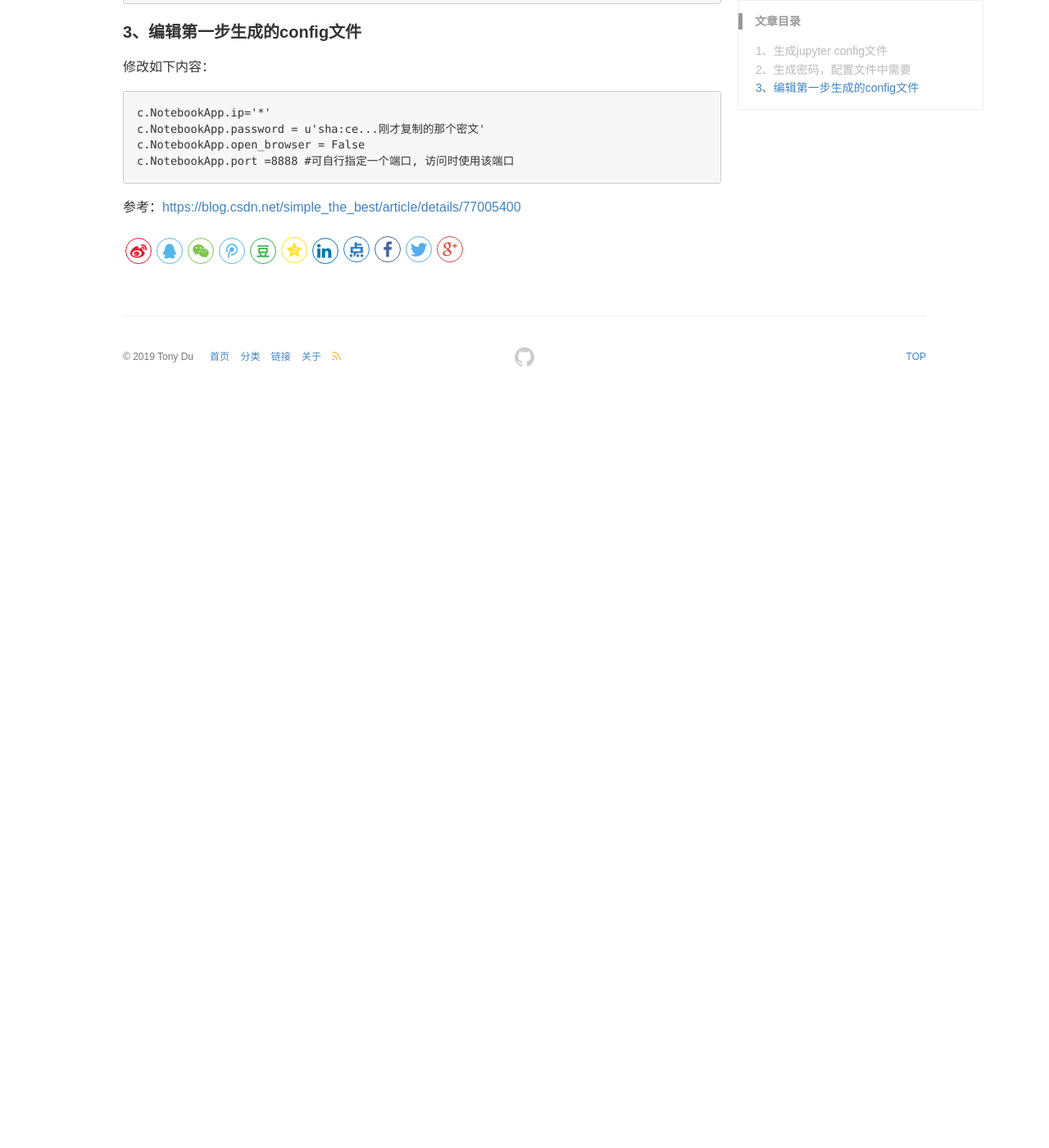
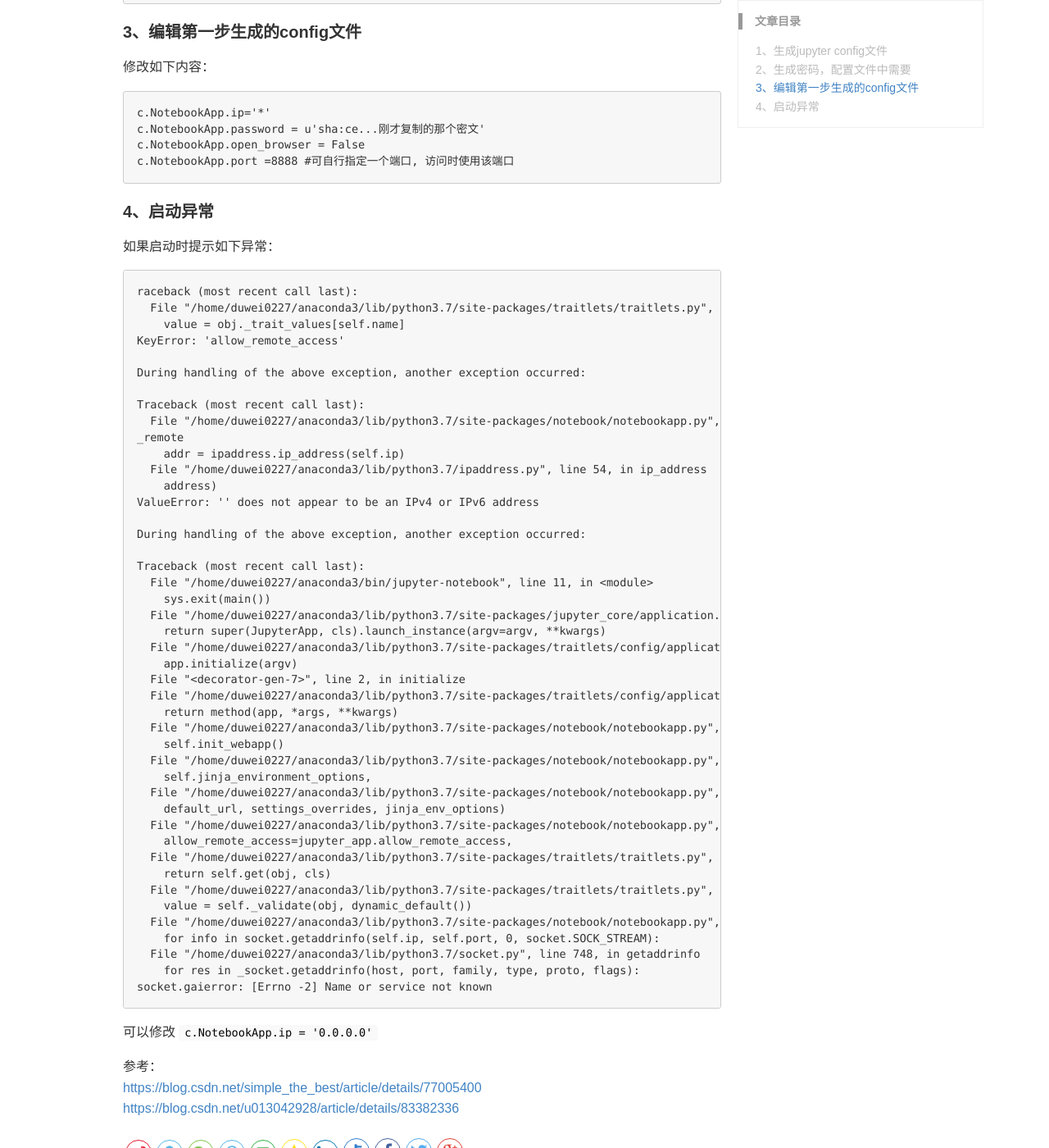
Before and after one commit to duwei0227/probiecoder, a Jekyll site: the page built from _posts/2019-01-28-support-jupyter-remote-access.md, in a window 1280 px wide and 1400 px high, scrolled down 552 px. Shown: the whole window at 82% size. Built offline with Jekyll 4.4.1, drawn with Linux system fonts in a browser that asks for light colours; before the commit the page ends 1036 px from its top, so only the background shows below that.

Commit message:
增加启动异常处理

````diff
--- a/_posts/2019-01-28-support-jupyter-remote-access.md
+++ b/_posts/2019-01-28-support-jupyter-remote-access.md
@@ -31,4 +31,58 @@ c.NotebookApp.open_browser = False
 c.NotebookApp.port =8888 #可自行指定一个端口, 访问时使用该端口
 ```
 
-参考：[https://blog.csdn.net/simple_the_best/article/details/77005400](https://blog.csdn.net/simple_the_best/article/details/77005400)
+#### 4、启动异常
+如果启动时提示如下异常：
+```
+raceback (most recent call last):
+  File "/home/duwei0227/anaconda3/lib/python3.7/site-packages/traitlets/traitlets.py", line 528, in get
+    value = obj._trait_values[self.name]
+KeyError: 'allow_remote_access'
+
+During handling of the above exception, another exception occurred:
+
+Traceback (most recent call last):
+  File "/home/duwei0227/anaconda3/lib/python3.7/site-packages/notebook/notebookapp.py", line 864, in _default_allow#c.NotebookApp.file_to_run = ''
+_remote
+    addr = ipaddress.ip_address(self.ip)
+  File "/home/duwei0227/anaconda3/lib/python3.7/ipaddress.py", line 54, in ip_address
+    address)
+ValueError: '' does not appear to be an IPv4 or IPv6 address
+
+During handling of the above exception, another exception occurred:
+
+Traceback (most recent call last):
+  File "/home/duwei0227/anaconda3/bin/jupyter-notebook", line 11, in <module>
+    sys.exit(main())
+  File "/home/duwei0227/anaconda3/lib/python3.7/site-packages/jupyter_core/application.py", line 266, in launch_instance
+    return super(JupyterApp, cls).launch_instance(argv=argv, **kwargs)
+  File "/home/duwei0227/anaconda3/lib/python3.7/site-packages/traitlets/config/application.py", line 657, in launch_instance
+    app.initialize(argv)
+  File "<decorator-gen-7>", line 2, in initialize
+  File "/home/duwei0227/anaconda3/lib/python3.7/site-packages/traitlets/config/application.py", line 87, in catch_config_error
+    return method(app, *args, **kwargs)
+  File "/home/duwei0227/anaconda3/lib/python3.7/site-packages/notebook/notebookapp.py", line 1628, in initialize
+    self.init_webapp()
+  File "/home/duwei0227/anaconda3/lib/python3.7/site-packages/notebook/notebookapp.py", line 1378, in init_webapp
+    self.jinja_environment_options,
+  File "/home/duwei0227/anaconda3/lib/python3.7/site-packages/notebook/notebookapp.py", line 159, in __init__
+    default_url, settings_overrides, jinja_env_options)
+  File "/home/duwei0227/anaconda3/lib/python3.7/site-packages/notebook/notebookapp.py", line 252, in init_settings
+    allow_remote_access=jupyter_app.allow_remote_access,
+  File "/home/duwei0227/anaconda3/lib/python3.7/site-packages/traitlets/traitlets.py", line 556, in __get__
+    return self.get(obj, cls)
+  File "/home/duwei0227/anaconda3/lib/python3.7/site-packages/traitlets/traitlets.py", line 535, in get
+    value = self._validate(obj, dynamic_default())
+  File "/home/duwei0227/anaconda3/lib/python3.7/site-packages/notebook/notebookapp.py", line 867, in _default_allow_remote
+    for info in socket.getaddrinfo(self.ip, self.port, 0, socket.SOCK_STREAM):
+  File "/home/duwei0227/anaconda3/lib/python3.7/socket.py", line 748, in getaddrinfo
+    for res in _socket.getaddrinfo(host, port, family, type, proto, flags):
+socket.gaierror: [Errno -2] Name or service not known
+```
+可以修改 `c.NotebookApp.ip = '0.0.0.0'`
+
+
+
+参考：
+[https://blog.csdn.net/simple_the_best/article/details/77005400](https://blog.csdn.net/simple_the_best/article/details/77005400)
+[https://blog.csdn.net/u013042928/article/details/83382336](https://blog.csdn.net/u013042928/article/details/83382336)
````
